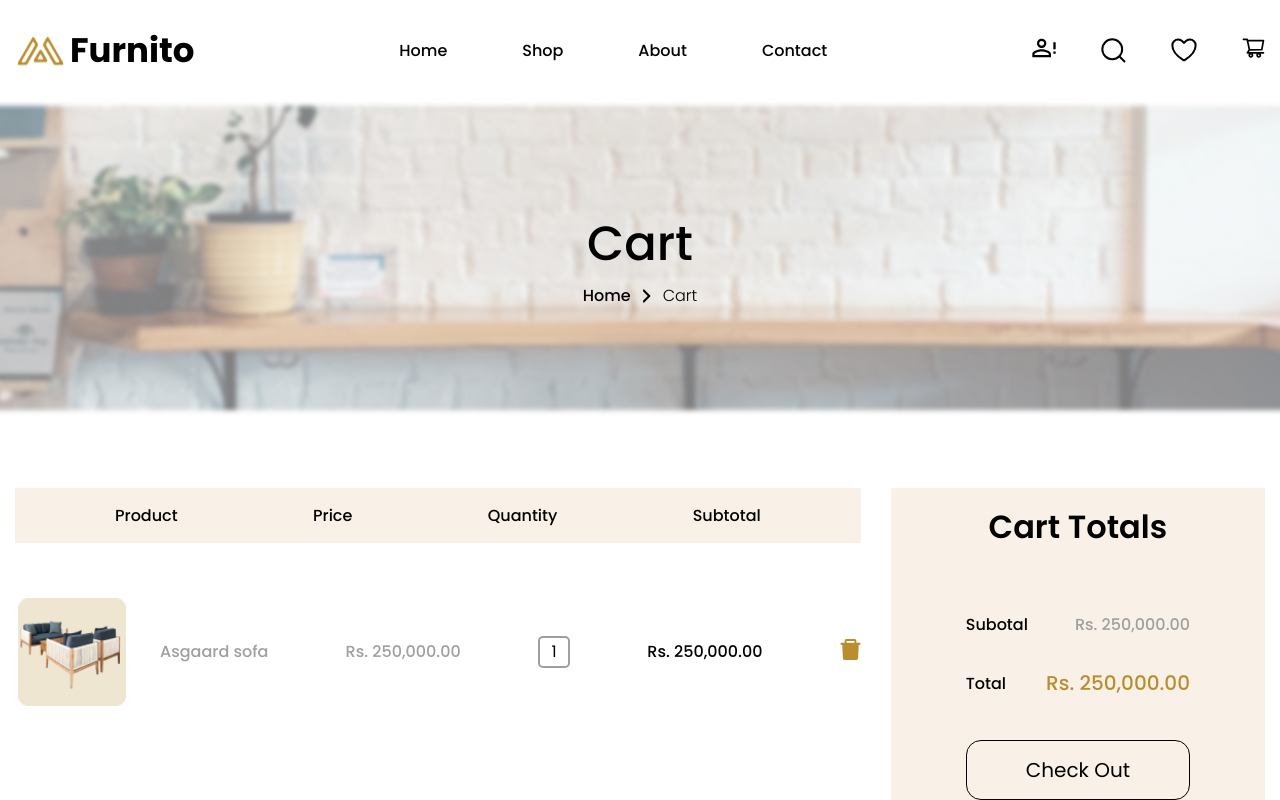
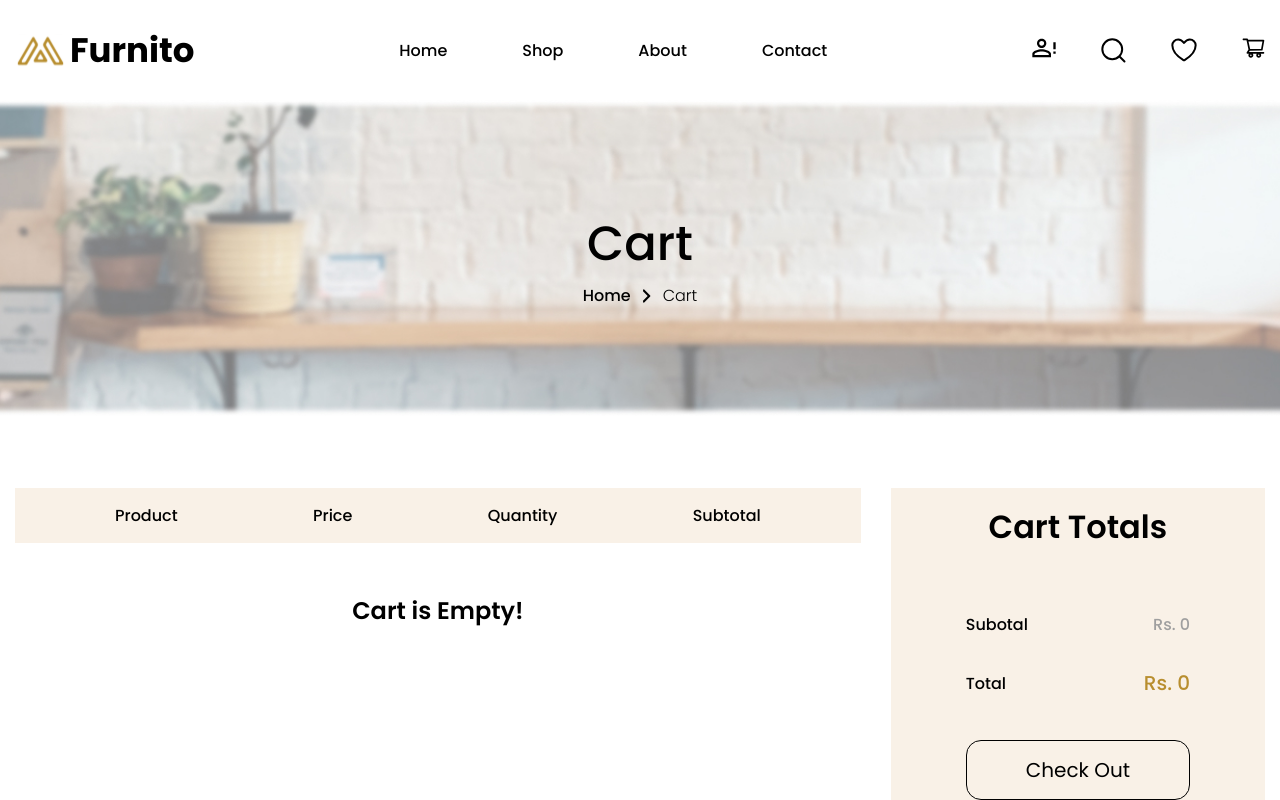
Before and after one commit to TkTnX/next-furnito, a Next.js app: page /cart in a window 1280 px wide. Shown: the top 800 px of the page. Built offline with nearby package versions, Linux system fonts and the light colour scheme.

Commit message:
добавление/удаление в корзину (страница)

```diff
--- a/src/components/Cart/s.module.scss
+++ b/src/components/Cart/s.module.scss
@@ -2,6 +2,7 @@
   display: flex;
   gap: 30px;
   justify-content: space-between;
+  align-items: flex-start;
 
   @media (max-width: 820px) {
     flex-direction: column;
--- a/src/components/CartItem/index.tsx
+++ b/src/components/CartItem/index.tsx
@@ -1,26 +1,49 @@
-import React from "react";
+"use client";
+import React, { useState } from "react";
 import s from "./s.module.scss";
 import Image from "next/image";
-const CartItem = () => {
+import { useCartStore } from "@/store";
+const CartItem = ({
+  image,
+  title,
+  price,
+  _id,
+}: {
+  price: number;
+  title: string;
+  image: string;
+  _id: string;
+  }) => {
+  const [inpVal, setInpVal] = useState(1)
+  const handleRemoveFromCart = useCartStore((state) => state.removeFromCart);
   return (
     <div className={s.item}>
       {/* NAME */}
       <div className={s.name}>
         <Image
-          src={"/images/temp-products/01.jpg"}
-          alt=""
+          className={s.img}
+          src={image}
+          alt={title}
           width={111}
           height={90}
         />
-        <h6>Asgaard sofa</h6>
+        <h6>{title}</h6>
       </div>
       {/* price */}
-      <p>Rs. 250,000.00</p>
+      <p>Rs. {price * inpVal}</p>
       {/* quantity */}
-      <input className={s.quantityInp} type="number" placeholder="1" defaultValue={1} />
+      <input
+        value={inpVal}
+        onChange={(e) => setInpVal(Number(e.target.value))}
+        className={s.quantityInp}
+        type="number"
+        placeholder="1"
+        min={1}
+        max={5}
+      />
       {/* subtotal */}
-      <p className={s.subtotal}>Rs. 250,000.00</p>
-      <button>
+      <p className={s.subtotal}>Rs. {price * inpVal}</p>
+      <button onClick={() => handleRemoveFromCart(_id.toString())}>
         <Image src={"/images/cart/del.svg"} alt="" width={21} height={21} />
       </button>
     </div>
--- a/src/components/CartItem/s.module.scss
+++ b/src/components/CartItem/s.module.scss
@@ -20,6 +20,10 @@
   gap: 34px;
 }
 
+.img {
+  border-radius: 5px;
+}
+
 .quantityInp {
   width: 32px;
   height: 32px;
--- a/src/components/CartItems/index.tsx
+++ b/src/components/CartItems/index.tsx
@@ -1,12 +1,23 @@
-import React from 'react'
-import s from "./s.module.scss"
-import CartItem from '../CartItem'
+"use client";
+import React from "react";
+import s from "./s.module.scss";
+import CartItem from "../CartItem";
+import { useCartStore } from "@/store";
 const CartItems = () => {
+  const products = useCartStore((state) => state.items);
   return (
-      <div className={s.items}>
-          <CartItem />
-    </div>
-  )
-}
+    <>
+      {products.length === 0 ? (
+        <p className={s.empty}>Cart is Empty!</p>
+      ) : (
+        <div className={s.items}>
+          {products.map((item) => (
+            <CartItem {...item} key={item._id} />
+          ))}
+        </div>
+      )}
+    </>
+  );
+};
 
-export default CartItems
+export default CartItems;
--- a/src/components/CartItems/s.module.scss
+++ b/src/components/CartItems/s.module.scss
@@ -1,4 +1,12 @@
 .items {
-    margin-top: 55px;
+  margin-top: 55px;
+  display: grid;
+  gap: 20px;
+}
 
+.empty {
+  text-align: center;
+  margin-top: 50px;
+  font-size: 24px;
+  font-weight: 600;
 }
--- a/src/components/CartTotals/index.tsx
+++ b/src/components/CartTotals/index.tsx
@@ -1,6 +1,9 @@
-import React from 'react'
-import s from "./s.module.scss"
+"use client";
+import React from "react";
+import s from "./s.module.scss";
+import { useCartStore } from "@/store";
 const CartTotals = () => {
+  const totalPrice = useCartStore((state) => state.totalPrice);
   return (
     <div className={s.wrapper}>
       <h5 className={s.title}>Cart Totals</h5>
@@ -8,19 +11,17 @@ const CartTotals = () => {
       <ul className={s.list}>
         <li>
           <p>Subotal</p>
-          <p className={s.subtotal}>Rs. 250,000.00</p>
+          <p className={s.subtotal}>Rs. {totalPrice}</p>
         </li>
         <li>
           <p>Total</p>
-          <p className={s.total}>Rs. 250,000.00</p>
+          <p className={s.total}>Rs. {totalPrice}</p>
         </li>
-          </ul>
+      </ul>
 
-          <button className={s.btn}>
-              Check Out
-          </button>
+      <button className={s.btn}>Check Out</button>
     </div>
   );
-}
+};
 
-export default CartTotals
+export default CartTotals;
--- a/src/components/CartTotals/s.module.scss
+++ b/src/components/CartTotals/s.module.scss
@@ -1,10 +1,11 @@
 .wrapper {
   background-color: #f9f1e7;
   padding: 15px 75px 80px;
+  position: sticky;
+  top: 0;
 
   @media (max-width: 550px) {
-      padding: 5px 35px 40px;
-
+    padding: 5px 35px 40px;
   }
 }
 
```
